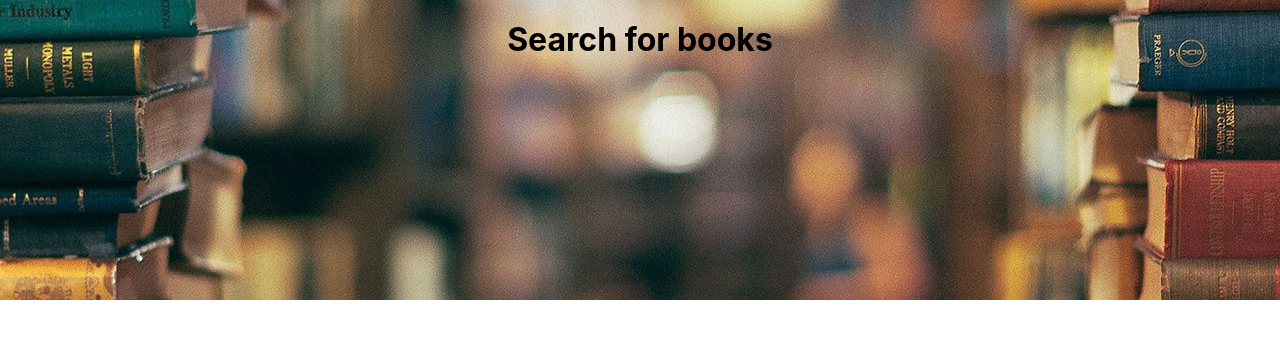
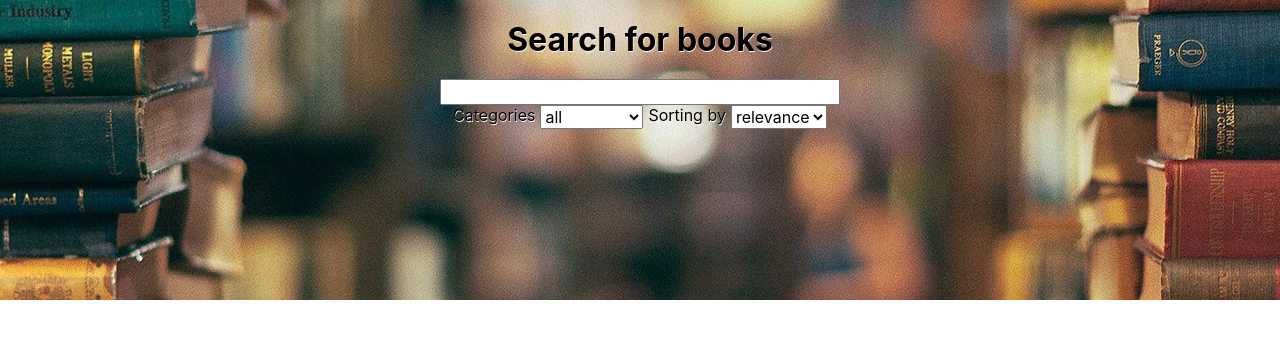
Before and after one commit to isildurrr1/test-future-group, a React (Create React App) app: page / in a window 1280 px wide. Shown: the top 338 px of the page. Built offline with nearby package versions, Linux system fonts and the light colour scheme.

Commit message:
add Search

```diff
--- a/src/Search/Search.sass
+++ b/src/Search/Search.sass
@@ -1,9 +1,25 @@
 .search
   height: 300px
   background: center no-repeat url("../images/books.jpg")
+  text-shadow: 0.5px 0.5px 0.5px #fff
+
+.search-container
+  display: flex
+  flex-direction: column
+  width: 400px
+  margin: auto
+
+.search-title
+  display: inline
+  text-align: center
+  margin: 20px auto 20px auto
+  color: #000
+
+.search-input
   display: flex
 
-.search-title
-  width: 900px
-  text-align: center
-  margin: 20px auto 0 auto
+.search-selects
+  margin-top: 20px
+  display: flex
+  margin: auto
+  gap: 5px
--- a/src/Search/Search.tsx
+++ b/src/Search/Search.tsx
@@ -3,8 +3,27 @@ import './Search.sass';
 const Search = () => {
   return (
     <div className='search'>
-      <h1 className='search-title'>Search for books</h1>
-
+      <form className="search-container">
+        <h1 className='search-title'>Search for books</h1>
+        <input type="search" className="search-input" />
+        <div className="search-selects">
+          <label htmlFor="categories">Categories</label>
+          <select name="categories" id="categories" className="search-categories">
+            <option value={'all'} >all</option>
+            <option value={'art'} >art</option>
+            <option value={'biography'} >biography</option>
+            <option value={'computers'} >computers</option>
+            <option value={'history'} >history</option>
+            <option value={'medical'} >medical</option>
+            <option value={'poetry'} >poetry</option>
+          </select>
+          <label htmlFor="sorting" >Sorting by</label>
+          <select name="sorting" id="sorting" className="search-sorting">
+            <option value={'relevance'} >relevance</option>
+            <option value={'newest'} >newest</option>
+          </select>
+        </div>
+      </form>
     </div>
   )
 }
```
Also changed, not shown: 1 other file (tests, documents, lock files or other folders).
